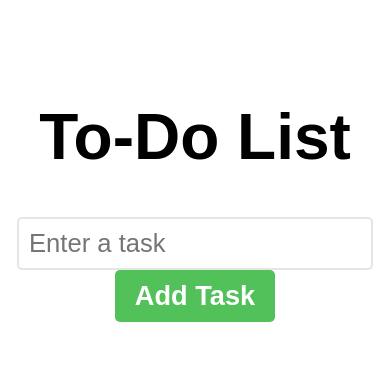
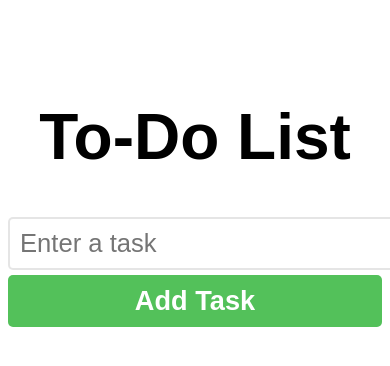
Before and after one commit to chavez62/react-to-do, a React (Create React App) app: page / in a window 390 px wide. Shown: the top 366 px of the page. Built offline with nearby package versions, Linux system fonts and the light colour scheme; the HTML template or start-up script is replaced by a standard one.

Commit message:
Updated mobile sizing

```diff
--- a/src/index.css
+++ b/src/index.css
@@ -103,3 +103,26 @@ li {
   font-size: 1.4rem;
   margin-left: 10px;
 }
+
+@media (max-width: 600px) {
+  input {
+    width: 100%;
+  }
+
+  .text {
+    font-size: 1.5rem; /* Ensures the font size does not get too small */
+  }
+
+  li {
+    flex-direction: column; /* Stacks the elements vertically */
+    align-items: center; /* Aligns items to the start of the 'li' element */
+  }
+
+  button {
+    margin-top: 5px; /* Adds space above buttons when stacked vertically */
+    width: 100%; /* Makes buttons full width for easier tapping */
+  }
+  .move-button, .down-button {
+    display: none;
+  }
+}
```
